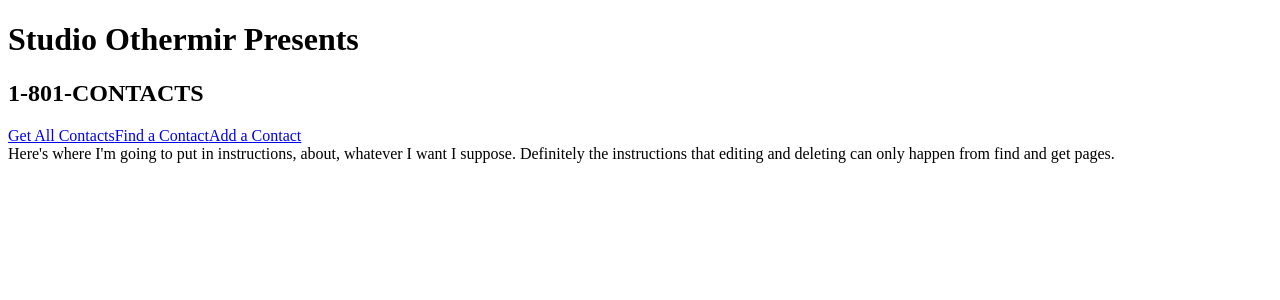
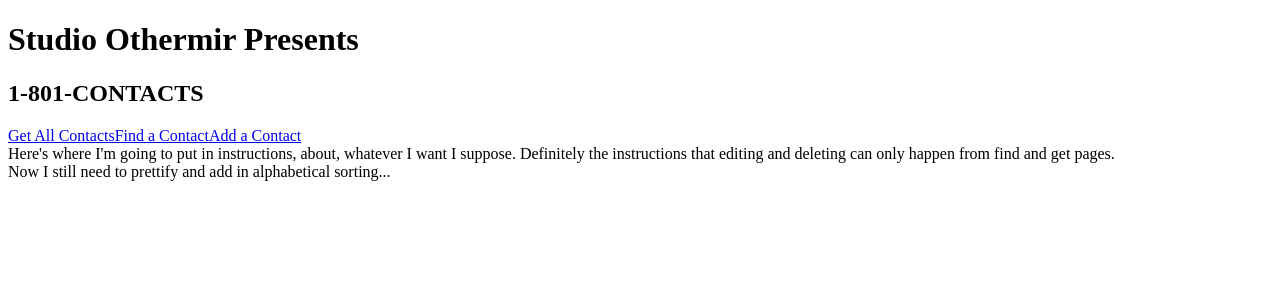
Before and after one commit to omgiitgayea/contactsProject, an Angular app: page / in a window 1280 px wide. Shown: the top 300 px of the page. Built offline with nearby package versions, Linux system fonts and the light colour scheme.

Commit message:
just added some text on the start page to remind me what I need to do still

```diff
--- a/src/app/start/start.component.html
+++ b/src/app/start/start.component.html
@@ -1,3 +1,6 @@
 <div>
     Here's where I'm going to put in instructions, about, whatever I want I suppose. Definitely the instructions that editing and deleting can only happen from find and get pages.
 </div>
+<div>
+    Now I still need to prettify and add in alphabetical sorting...
+</div>
```
